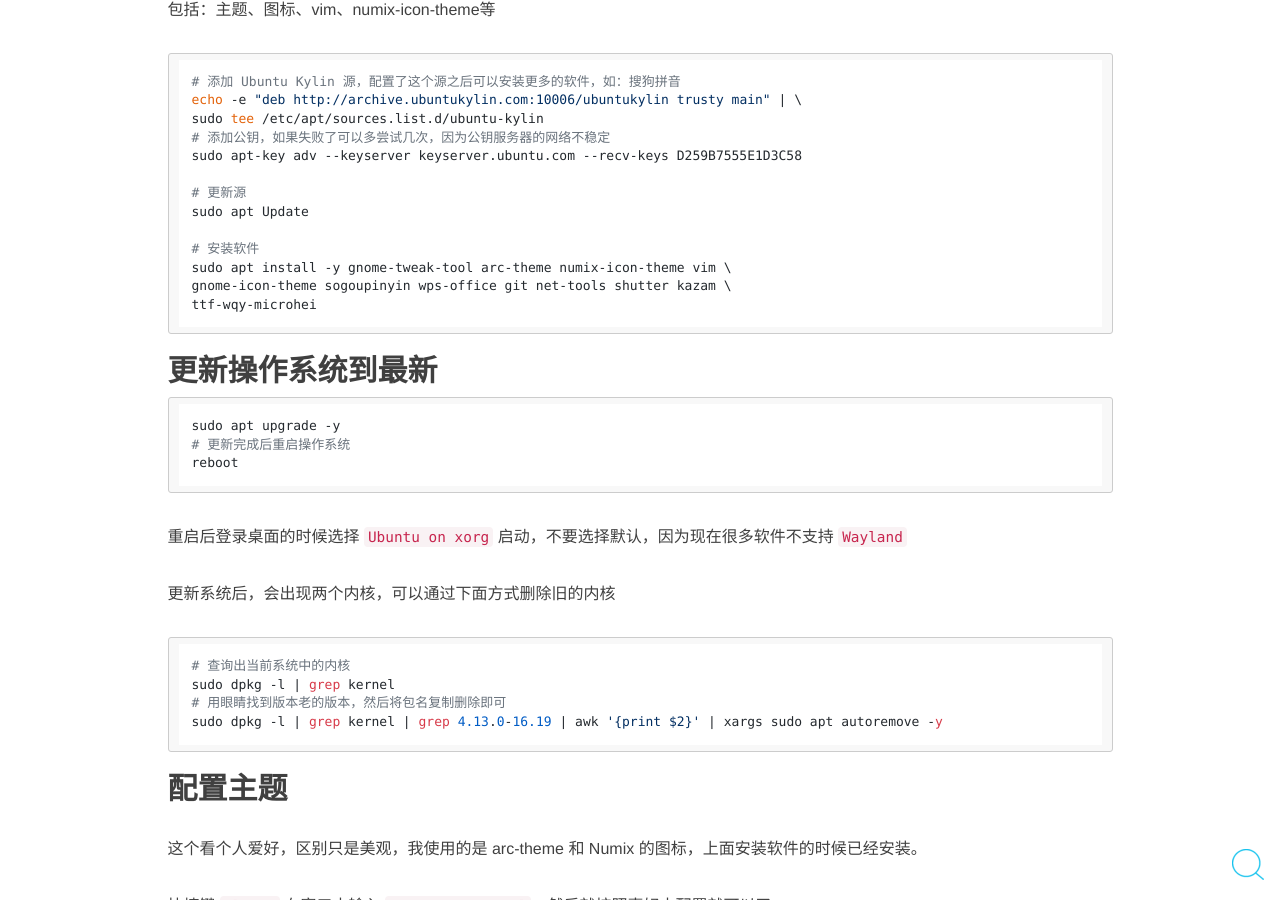
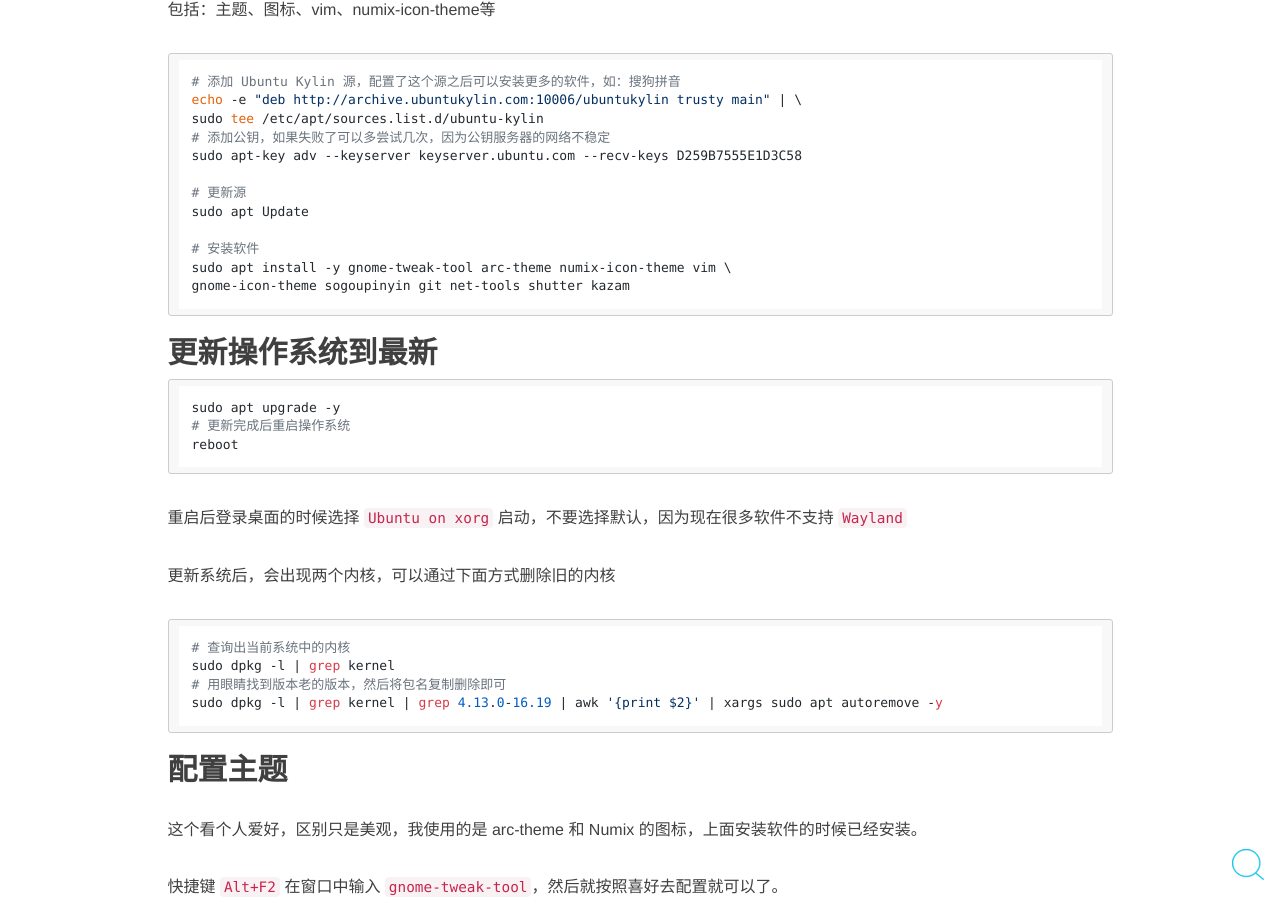
Before and after one commit to BroQiang/broqiang.github.io, a Jekyll site: the page built from _posts/2017-12-27-Ubuntu-Develop.md, in a window 1280 px wide and 900 px high, scrolled down 1593 px. Built offline with Jekyll 4.4.1, drawn with Linux system fonts in a browser that asks for light colours; nearby versions of some CDN libraries; comment, search, counter and statistics services are not loaded; some of the changed text lies outside the part shown.

Commit message:
修改wps的安装方式

````diff
--- a/_posts/2017-12-27-Ubuntu-Develop.md
+++ b/_posts/2017-12-27-Ubuntu-Develop.md
@@ -60,8 +60,7 @@
 
 # 安装软件
 sudo apt install -y gnome-tweak-tool arc-theme numix-icon-theme vim \
-gnome-icon-theme sogoupinyin wps-office git net-tools shutter kazam \
-ttf-wqy-microhei
+gnome-icon-theme sogoupinyin git net-tools shutter kazam
 ```
 
 ## 更新操作系统到最新
@@ -224,7 +223,7 @@
 
 ## 配置WPS
 
-前面已经安装了，如果想安装最新版本或者 wps 不能启动，请看 [github](https://github.com/BroQiang/Software_WPS)
+详细步骤见 [github](https://github.com/BroQiang/Software_WPS)
 
 ## 禁用IPv6
 
````
